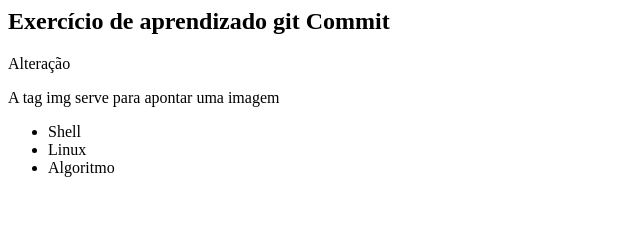
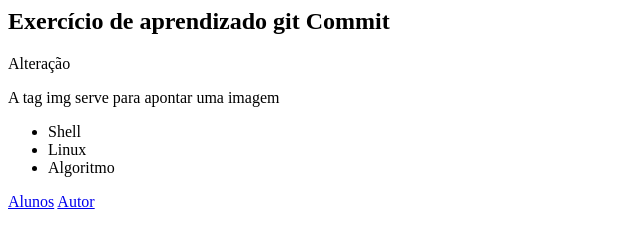
Before and after one commit to rbnsrs/Algoritmo, a plain HTML site: page index.html in a window 1280 px wide. Shown: the whole page, without its empty margins (0-640 px from the left). Drawn offline with Linux system fonts and the light colour scheme.

Commit message:
c10 - inserindo alterações

```diff
--- a/index.html
+++ b/index.html
@@ -9,6 +9,9 @@
 			<li>Linux</li>
 			<li>Algoritmo</li>
 		</ul>
+
+		<a href="alunos.html">Alunos</a>
+		<a href= "autor.html">Autor</a>
 	</body>
 
 </html>
```
